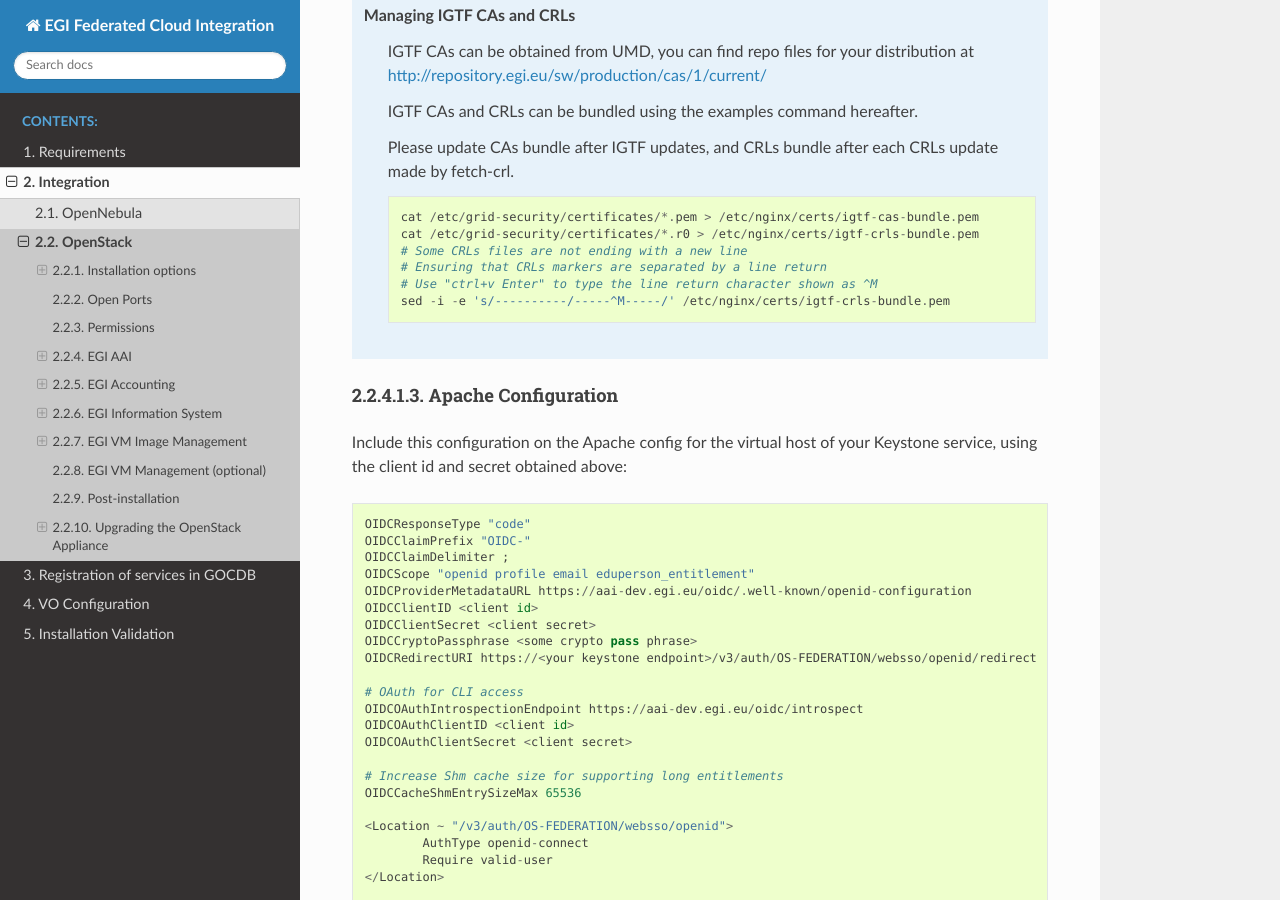
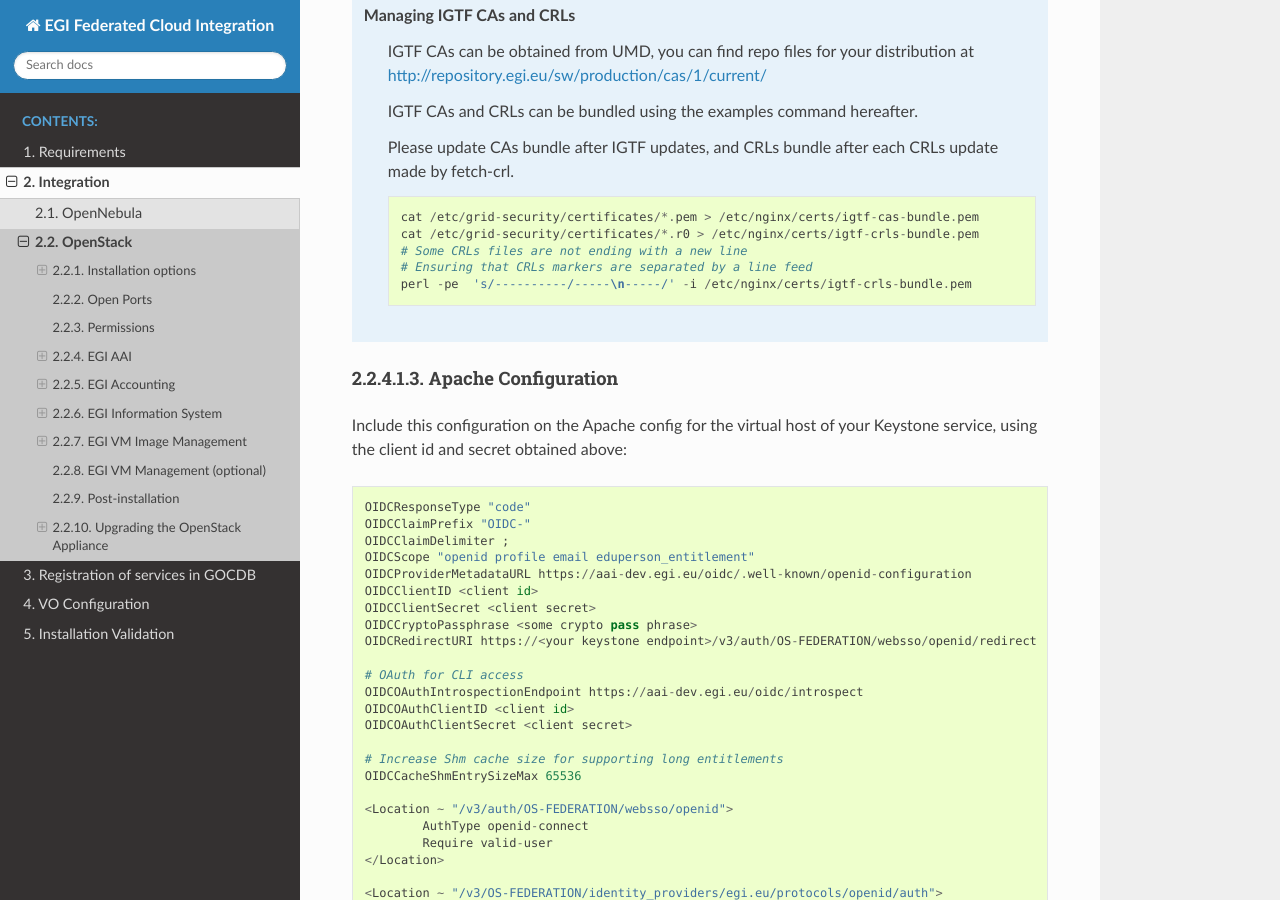
Before and after one commit to EGI-Federation/fedcloud-integration-documentation, a Sphinx documentation site: the page built from source/openstack.rst, in a window 1280 px wide and 900 px high, scrolled down 5204 px. Built offline with Sphinx 7.4.7 and the Read the Docs theme 2.0.0, drawn with Linux system fonts in a browser that asks for light colours.

Commit message:
Using perl instead of sed should be more portable

```diff
--- a/source/openstack.rst
+++ b/source/openstack.rst
@@ -228,9 +228,8 @@ Pre-requisites
         cat /etc/grid-security/certificates/*.pem > /etc/nginx/certs/igtf-cas-bundle.pem
         cat /etc/grid-security/certificates/*.r0 > /etc/nginx/certs/igtf-crls-bundle.pem
         # Some CRLs files are not ending with a new line
-        # Ensuring that CRLs markers are separated by a line return
-        # Use "ctrl+v Enter" to type the line return character shown as ^M
-        sed -i -e 's/----------/-----^M-----/' /etc/nginx/certs/igtf-crls-bundle.pem
+        # Ensuring that CRLs markers are separated by a line feed
+        perl -pe  's/----------/-----\n-----/' -i /etc/nginx/certs/igtf-crls-bundle.pem
 
 Apache Configuration
 ~~~~~~~~~~~~~~~~~~~~
```
